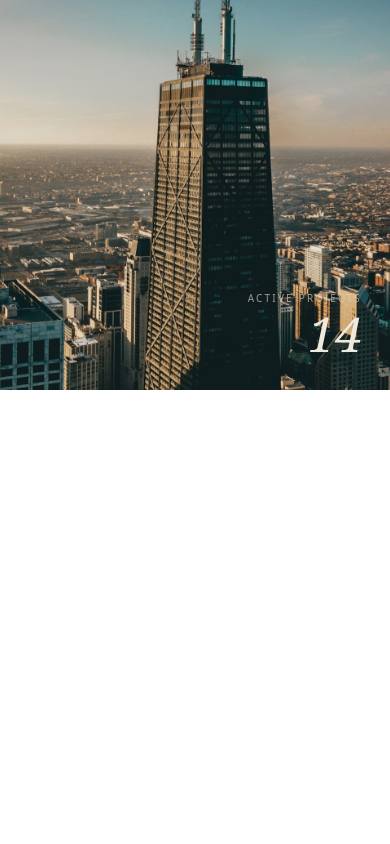
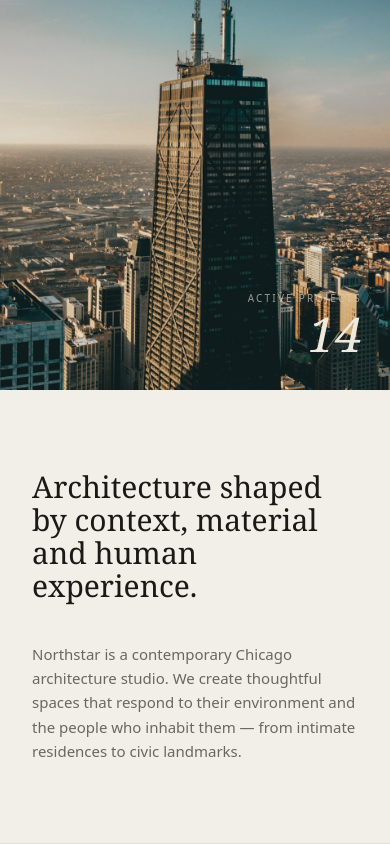
Before and after one commit to SebasNovillo/northstar-architecture, a Next.js app: page / in a window 390 px wide. Shown: the part 860-1704 px from the top of the page. Before the commit the page ends 1250 px from the top, so only its background shows below. Built offline with nearby package versions, Linux system fonts and the light colour scheme.

Commit message:
feat: implement homepage introduction
Add the responsive Introduction section based on the Figma design and integrate it below the homepage Hero.

```diff
--- a/app/page.tsx
+++ b/app/page.tsx
@@ -1,4 +1,5 @@
 import { Hero } from "@/components/home/Hero";
+import { Introduction } from "@/components/home/Introduction";
 import { Header } from "@/components/layout/Header";
 
 export default function Home() {
@@ -7,6 +8,7 @@ export default function Home() {
       <Header />
       <main>
         <Hero />
+        <Introduction />
       </main>
     </div>
   );
--- /dev/null
+++ b/components/home/Introduction.tsx
@@ -0,0 +1,30 @@
+export function Introduction() {
+  return (
+    <section
+      aria-labelledby="introduction-heading"
+      className="border-b border-[#e4ddd4] bg-[#f2eee8] text-[#1a1917]"
+    >
+      <div className="mx-auto max-w-[1440px] px-8 py-20 md:px-12 md:py-28 lg:px-16 lg:py-36">
+        <div className="grid gap-y-10 md:grid-cols-12 md:gap-x-8">
+          <div className="md:col-span-8 lg:col-span-7">
+            <h2
+              id="introduction-heading"
+              className="font-serif text-3xl leading-[1.1] font-normal md:text-4xl lg:text-5xl"
+            >
+              Architecture shaped by context, material and human experience.
+            </h2>
+          </div>
+
+          <div className="flex flex-col justify-end md:col-span-4 lg:col-span-4 lg:col-start-9">
+            <p className="text-[15px] leading-[1.625] text-[#6b6660]">
+              Northstar is a contemporary Chicago architecture studio. We
+              create thoughtful spaces that respond to their environment and
+              the people who inhabit them — from intimate residences to civic
+              landmarks.
+            </p>
+          </div>
+        </div>
+      </div>
+    </section>
+  );
+}
```
